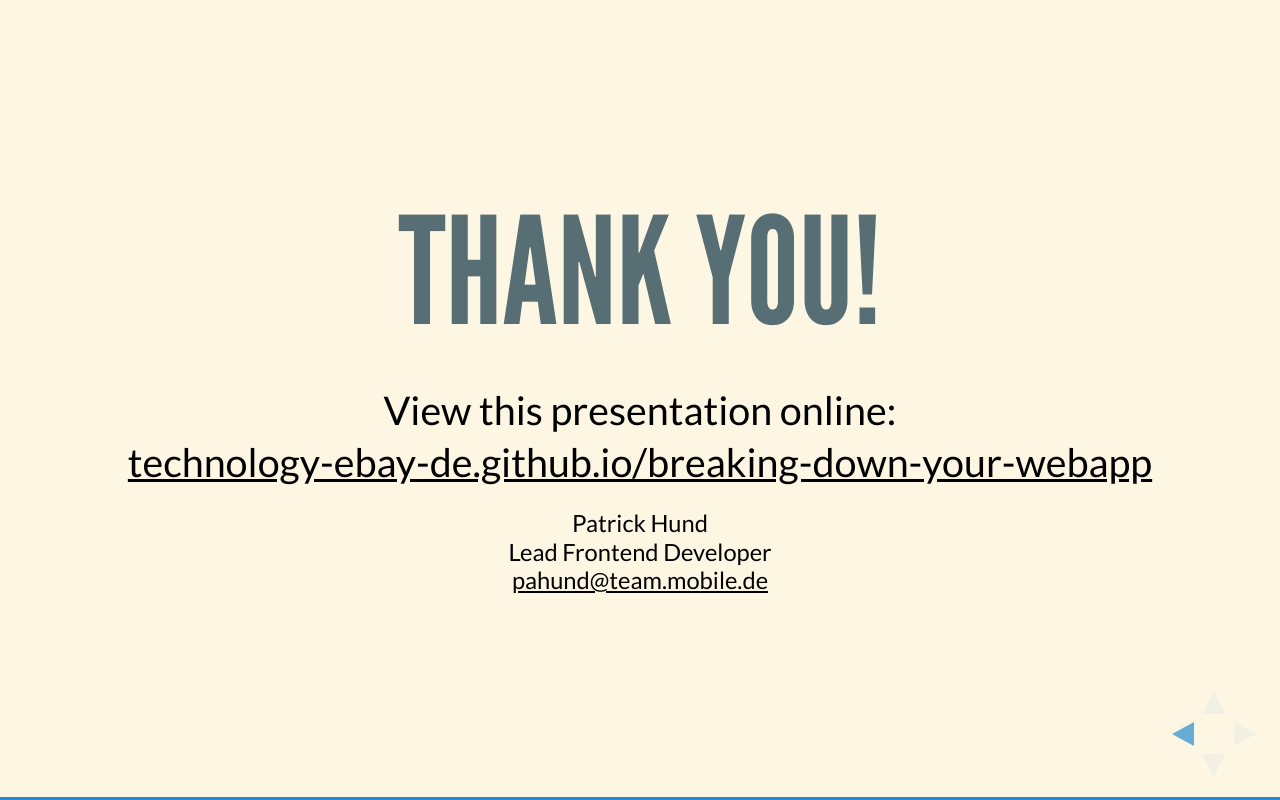
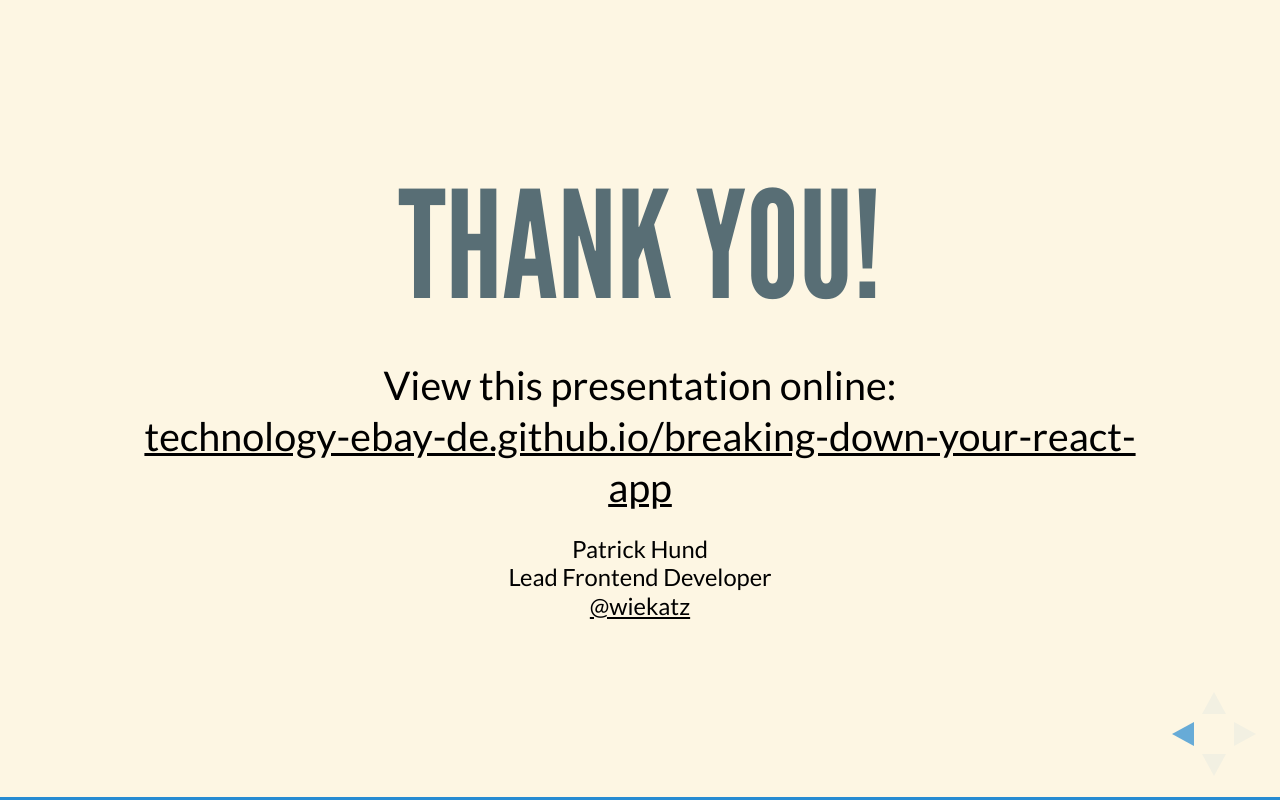
Before and after one commit to technology-ebay-de/breaking-down-your-react-app, a website: page index.html in a window 1280 px wide. Both pictures are taken after a click on the button 1251 px from the left and 734 px from the top of the page. Drawn offline with Linux system fonts and the light colour scheme.

Commit message:
Fixed link to online presentation; replaced email with Twitter link
Change-Id: Idfbecd22146f5b8843b4669db5a187d17316db2a

```diff
--- a/index.html
+++ b/index.html
@@ -30,20 +30,20 @@
             <p>
                 Patrick Hund<br>
                 Lead Frontend Developer<br>
-                <a href="mailto:pahund@team.mobile.de">pahund@team.mobile.de</a>
+                <a href="https://twitter.com/wiekatz">@wiekatz</a>
             </p>
         </section>
         <section>
             <h1>Thank you!</h1>
             <p>
                 View this presentation online:<br>
-                <a href="https://technology-ebay-de.github.io/breaking-down-your-webapp/">technology-ebay-de.github.io/breaking-down-your-webapp</a>
+                <a href="https://technology-ebay-de.github.io/breaking-down-your-react-app/">technology-ebay-de.github.io/breaking-down-your-react-app</a>
             </p>
             <p>
                 <small>
                     Patrick Hund<br>
                     Lead Frontend Developer<br>
-                    <a href="mailto:pahund@team.mobile.de">pahund@team.mobile.de</a>
+                    <a href="https://twitter.com/wiekatz">@wiekatz</a>
                 </small>
             </p>
         </section>
```
Also changed, not shown: README.md.
